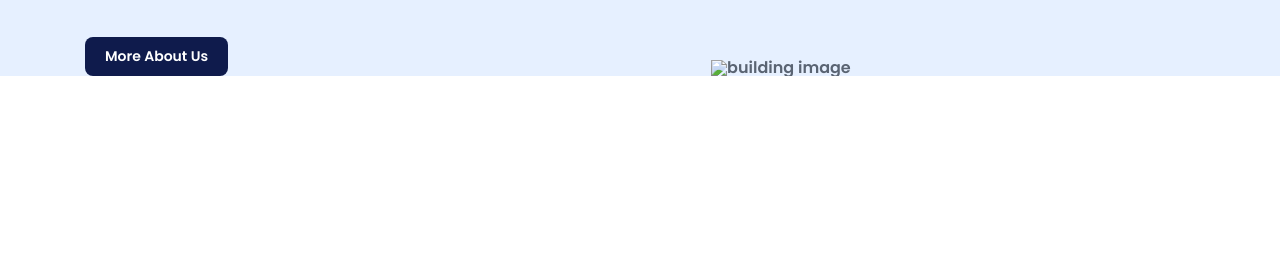
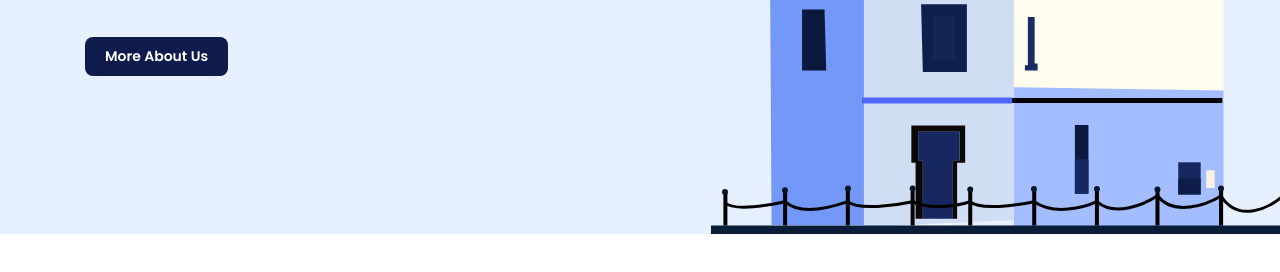
Before and after one commit to Plupiks/Real-Estate-LandingPage, a plain HTML site: page index.html in a window 1280 px wide. Shown: the part 500-772 px from the top of the page. Drawn offline with Linux system fonts and the light colour scheme; the site is published under a folder, as on GitHub Pages, so addresses that start at the root find nothing.

Commit message:
Add files via upload

```diff
--- a/index.html
+++ b/index.html
@@ -66,7 +66,7 @@
               <button class="button hero--button">More About&nbsp;Us</button>
             </div>
             <div class="hero--block-right">
-              <img src="/img/house-illustration.svg" alt="building image">
+              <img src="img/house-illustration.svg" alt="building image">
             </div>
           </div>
         </div>
```
